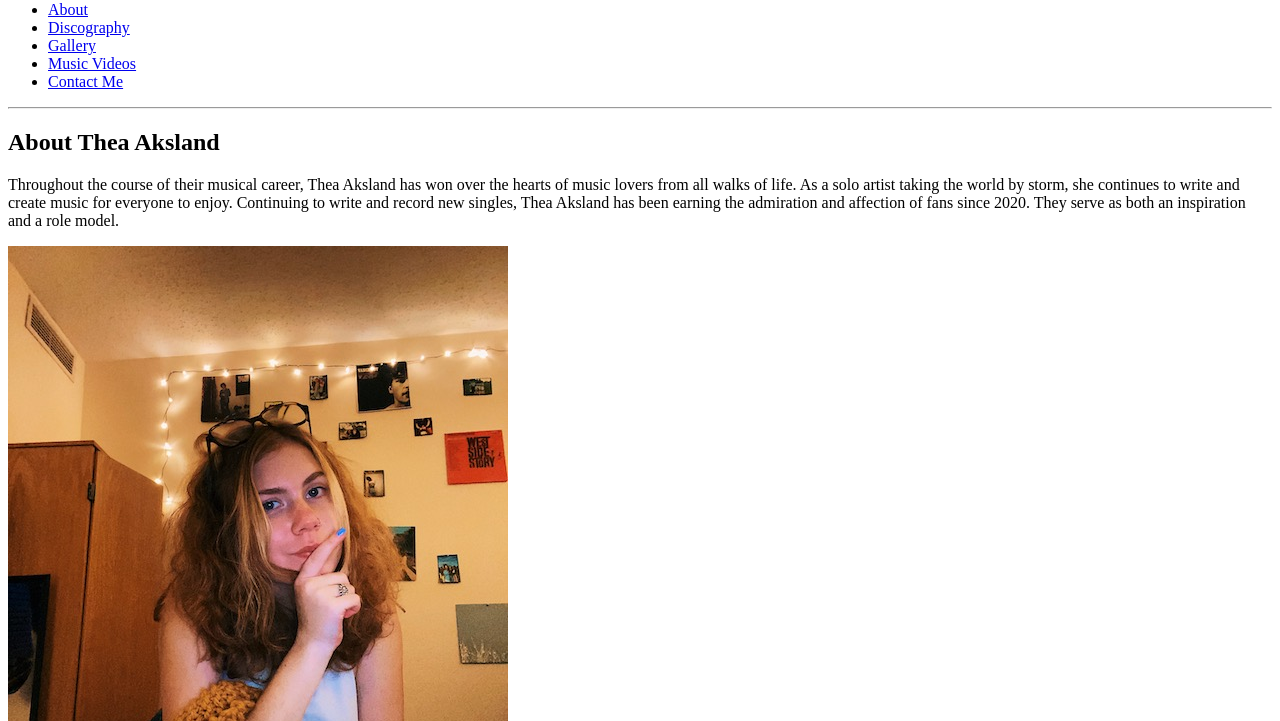
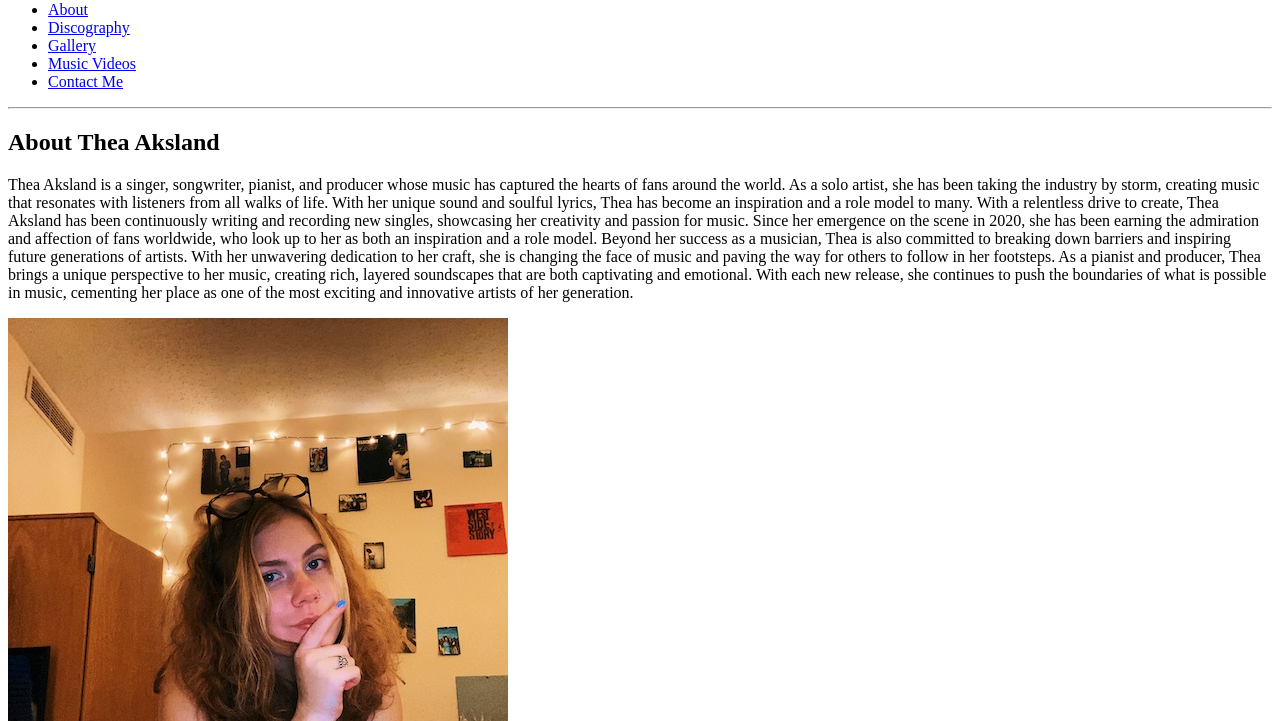
Before and after one commit to theaaksland/TheaAkslandProductions, a plain HTML site: page index.html in a window 1280 px wide. Shown: the part 79-800 px from the top of the page. Drawn offline with Linux system fonts and the light colour scheme.

Commit message:
version 3

```diff
--- a/index.html
+++ b/index.html
@@ -31,7 +31,13 @@
         <main>
            <section id="about">
             <H2><strong>About Thea Aksland</strong></H2>
-                <p>Throughout the course of their musical career, Thea Aksland has won over the hearts of music lovers from all walks of life. As a solo artist taking the world by storm, she continues to write and create music for everyone to enjoy. Continuing to write and record new singles, Thea Aksland has been earning the admiration and affection of fans since 2020. They serve as both an inspiration and a role model.</p>
+                <p>Thea Aksland is a singer, songwriter, pianist, and producer whose music has captured the hearts of fans around the world. As a solo artist, she has been taking the industry by storm, creating music that resonates with listeners from all walks of life. With her unique sound and soulful lyrics, Thea has become an inspiration and a role model to many.
+
+With a relentless drive to create, Thea Aksland has been continuously writing and recording new singles, showcasing her creativity and passion for music. Since her emergence on the scene in 2020, she has been earning the admiration and affection of fans worldwide, who look up to her as both an inspiration and a role model.
+
+Beyond her success as a musician, Thea is also committed to breaking down barriers and inspiring future generations of artists. With her unwavering dedication to her craft, she is changing the face of music and paving the way for others to follow in her footsteps.
+
+As a pianist and producer, Thea brings a unique perspective to her music, creating rich, layered soundscapes that are both captivating and emotional. With each new release, she continues to push the boundaries of what is possible in music, cementing her place as one of the most exciting and innovative artists of her generation.</p>
 
                 <img src="images/Biome.jpg" alt="Thea sitting cozy with a yellow scarf wrapped around her kneck in a dim room facing the camera">
 
```
Also changed, not shown: 1 other file.
